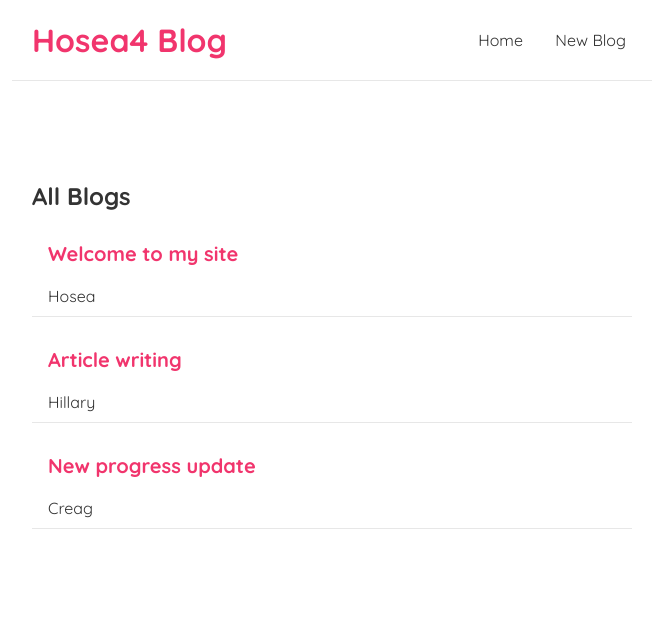
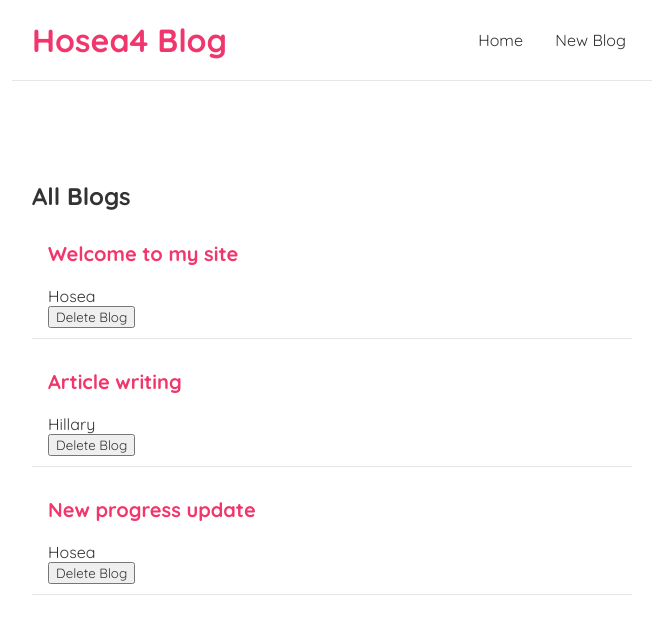
Before and after one commit to hillaryhosea/Hosea4-Blog-, a React (Create React App) app: page / in a window 1280 px wide. Shown: the top 634 px of the page, without its empty margins (308-971 px from the left). Built offline with nearby package versions, Linux system fonts and the light colour scheme.

Commit message:
Blog Delete

```diff
--- a/src/BlogList.jsx
+++ b/src/BlogList.jsx
@@ -1,6 +1,6 @@
 import React from 'react'
 
-function BlogList({blogs, Title}) {
+function BlogList({blogs, Title, handleDelete}) {
   return (
     <div className='blog-list'>
     <h2>{Title}</h2>
@@ -9,6 +9,7 @@
             <div className='blog-preview' key={blog.id}>
                 <h2>{ blog.Title}</h2>
                 <p>{blog.Author}</p>
+                <button onClick={() => handleDelete(blog.id)}> Delete Blog</button>
             </div>
         ))
     }
--- a/src/Home.jsx
+++ b/src/Home.jsx
@@ -3,15 +3,23 @@
 
 function Home() {
 
-    const [blogs, setBlog] = useState([
-        {Title:"Welcome to my site", Author:" Hosea", Content:"lorem ipsum", id:1},
+    const [blogs, setBlogs] = useState([
+        {Title:"Welcome to my site", Author:"Hosea", Content:"lorem ipsum", id:1},
         {Title:"Article writing", Author:" Hillary", Content:"lorem ipsum", id:2},
-        {Title:"New progress update", Author:"Creag", Content:"lorem ipsum", id:3}
+        {Title:"New progress update", Author:"Hosea", Content:"lorem ipsum", id:3}
     ])
+
+    function handleDelete (id) {
+      const newBlogs = blogs.filter(blog => blog.id !== id);
+      setBlogs(newBlogs);
+    }
+
+
 
   return (
     <div className='content'>
-    <BlogList blogs={blogs} Title="All Blogs"/>
+    <BlogList blogs={blogs} Title="All Blogs" handleDelete ={handleDelete}/>
+    {/* <BlogList blogs={blogs.filter((blog)=>blog.Author === "Hosea")} Title="Hosea Blogs"/> */}
     </div>
   )
 }
```
Also changed, not shown: src/index.css (line endings or trailing spaces).
